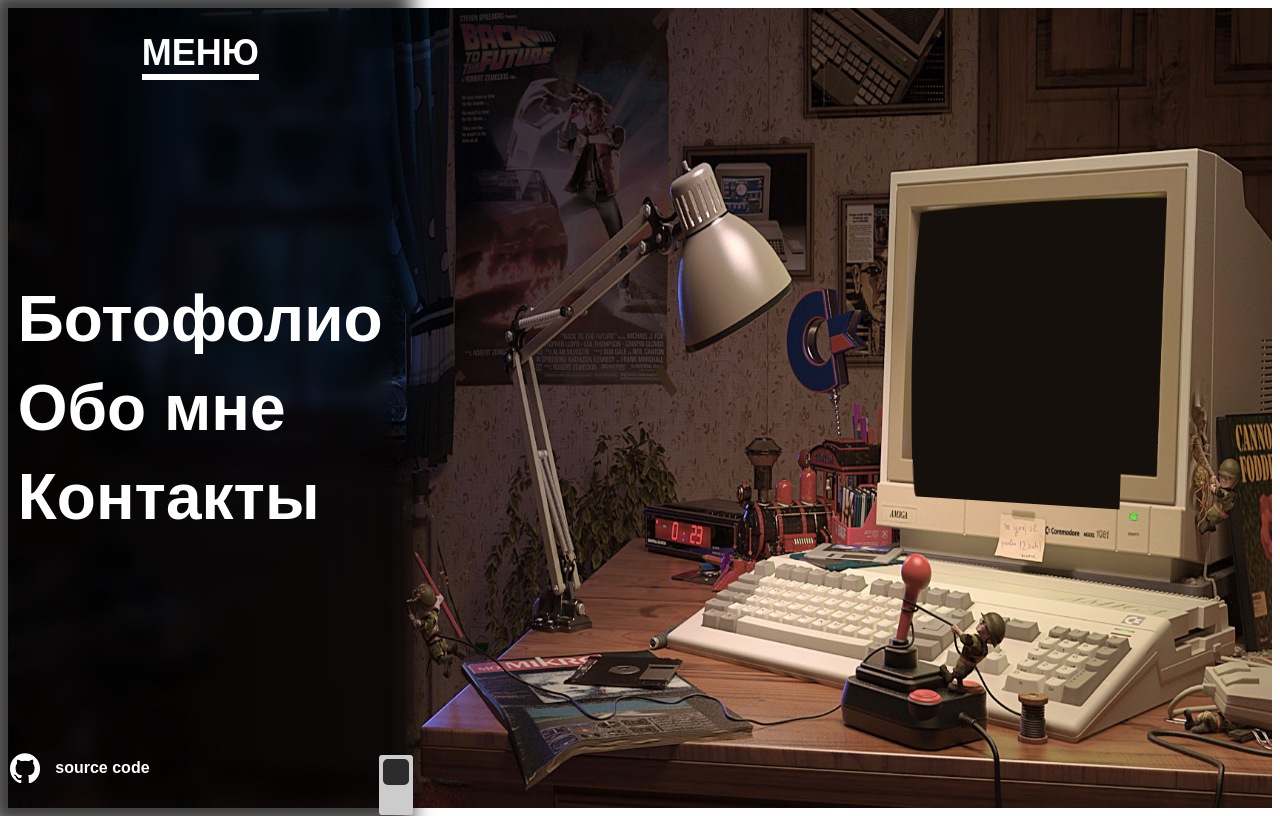
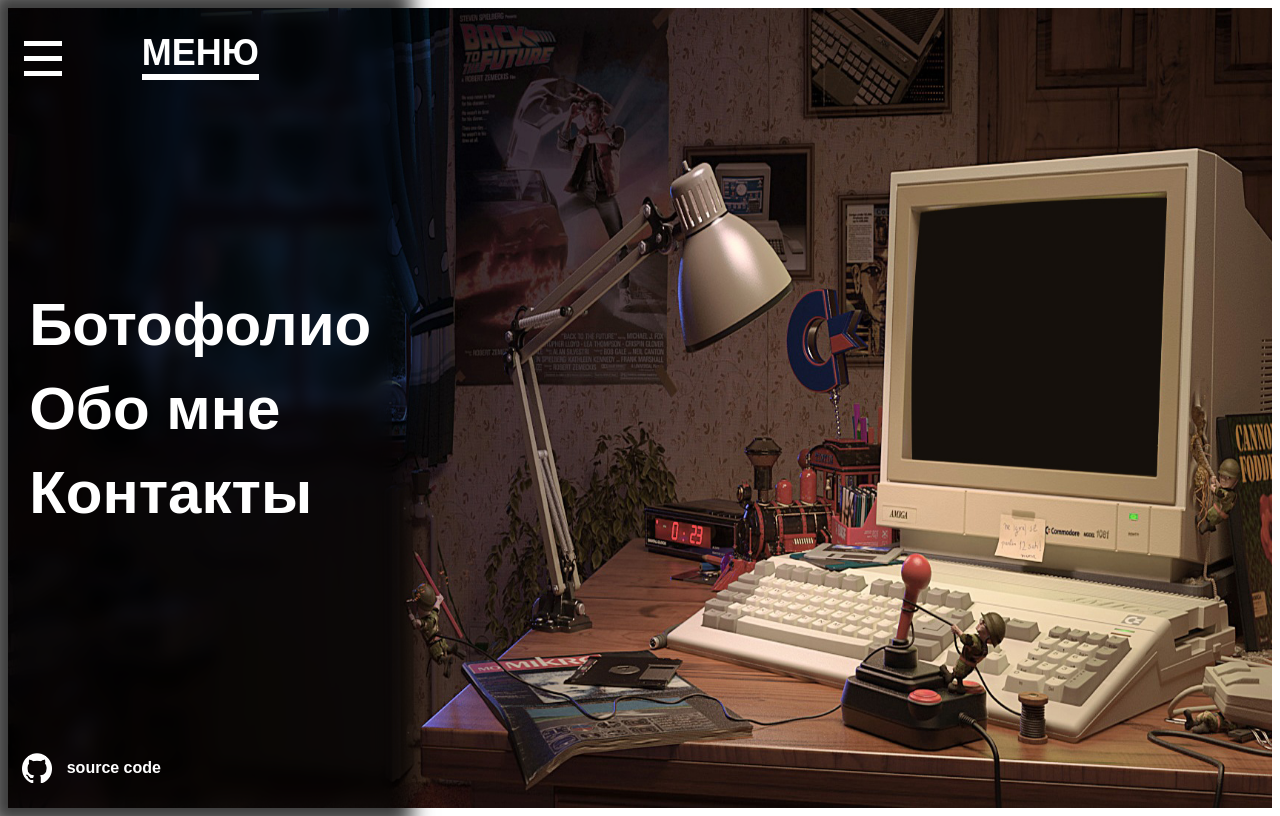
Before and after one commit to febdaynik/febday-site, a React (Create React App) app: page / in a window 1280 px wide. Built offline with nearby package versions, Linux system fonts and the light colour scheme; the HTML template or start-up script is replaced by a standard one.

Commit message:
Небольшое исправление по адаптиву и ограничения для мобильных устройств

```diff
--- a/package.json
+++ b/package.json
@@ -11,6 +11,7 @@
     "react-dom": "^18.3.1",
     "react-draggable": "^4.4.6",
     "react-markdown": "^9.0.1",
+    "react-responsive": "^10.0.0",
     "react-router-dom": "^6.24.0",
     "react-scripts": "^5.0.1",
     "react-type-animation": "^3.2.0",
--- a/src/components/Desktop/desktopPage.js
+++ b/src/components/Desktop/desktopPage.js
@@ -1,3 +1,5 @@
+import { useMediaQuery } from 'react-responsive';
+
 import WatchComponent from './WatchBlock/watch';
 import SettingComponent from './SettingBlock/setting';
 import LanguageComponent from './LanguageBlock/language';
@@ -7,7 +9,12 @@
 export default function DesktopPage() {
     import('../../styles/desktopPage.css')
 
+    const isDesktopOrLaptop = useMediaQuery(
+		{ minDeviceWidth: 1024 },
+	)
+
     return (
+        isDesktopOrLaptop ? (
             <div className='desktop-block'>
                 <header className="desktop-header">
                     <div className="hover-header multi-page-hover">
@@ -27,6 +34,18 @@
                     <DesktopPanelComponent />
                 </div>
             </div>
+        ) : (
+            <div>
+                <h1 style={{
+                    color: "var(--white)",
+                    position: "absolute",
+                    top: "45%", left: "50%",
+                    transform: "translate(-50%, -50%)",
+                    fontSize: "6.5dvb",
+                    textAlign: "center",
+                }}>Данная страница пока что не доступна с мобильного устройства</h1>
+            </div>
+        )
     )
 
 }
--- a/src/components/Menu/menu.js
+++ b/src/components/Menu/menu.js
@@ -1,10 +1,11 @@
 import { motion } from 'framer-motion';
+import { useMediaQuery } from 'react-responsive';
 
 import "../../styles/Menu.css";
 import "../../styles/TransitionPage.css";
-import githubLogo from "../../images/github-mark-white.png"
-import CustomLink from "../AnimateLink"
-import ButtonAnimate from "./buttonAnimate"
+import githubLogo from "../../images/github-mark-white.png";
+import CustomLink from "./AnimateLink";
+import ButtonAnimate from "./buttonAnimate";
 
 
 const animateTemplate = async (
@@ -17,7 +18,7 @@
 	backgroundMenu.classList.add(className);
 	await new Promise(resolve => setTimeout(resolve, duration));
 	backgroundMenu.classList.remove(className);
-}
+};
 
 const animateIn = async () => {
 	if ( localStorage.getItem('animate') !== null && !Number(localStorage.getItem('animate')))
@@ -28,7 +29,7 @@
 	menuBlock.style.opacity = 0;
 
 	return await animateTemplate('background-menu-block-animation', 2800)
-}
+};
 
 const animateOut = async () => {
 	if ( localStorage.getItem('animate') !== null && !Number(localStorage.getItem('animate')) )
@@ -39,14 +40,21 @@
 	menuBlock.style.opacity = 1;
 
 	return await animateTemplate('background-menu-block-out-animation', 3000)
-}
+};
 
 const githubClick = (value) => {
 	window.open("https://github.com/febdaynik/febday-site");
 };
 
+const mobileMenu = () => {
+	document.querySelector('.menu-block').classList.toggle("visible");
+	document.querySelector('.open-menu').classList.toggle("visible");
+};
+
 export default function Menu() {
-
+	const isDesktopOrLaptop = useMediaQuery(
+		{ minDeviceWidth: 1024 },
+	)
 
 	return (
 		<motion.div
@@ -55,7 +63,9 @@
 			onAnimationStart={animateOut}
 			style={{height: "100%", width: "100"}}
 		>
-			<CustomLink to="/desktop" onClick={animateIn} style={{width: "100%", height: "100%", position: "absolute", perspective: "64px", cursor: "auto"}}>
+			{ isDesktopOrLaptop ? (
+				<>
+					<CustomLink to="/desktop" onClick={animateIn} style={{ width: "100%", height: "100%", position: "absolute", perspective: "64px", cursor: "auto" }}>
 						<div className="computer-screen"></div>
 					</CustomLink>
 					<div className="menu-block">
@@ -64,9 +74,9 @@
 								<h1>МЕНЮ</h1>
 							</div>
 							<nav className="menu-block-nav">
-						<div><span><CustomLink to="/desktop/botofolio" onClick={ animateIn }>Ботофолио</CustomLink></span></div>
-						<div><span><CustomLink to="/desktop/about" onClick={ animateIn }>Обо мне</CustomLink></span></div>
-						<div><span><CustomLink to="/desktop/contact" onClick={ animateIn }>Контакты</CustomLink></span></div>
+								<div><span><CustomLink to="/desktop/botofolio" onClick={animateIn}>Ботофолио</CustomLink></span></div>
+								<div><span><CustomLink to="/desktop/about" onClick={animateIn}>Обо мне</CustomLink></span></div>
+								<div><span><CustomLink to="/desktop/contact" onClick={animateIn}>Контакты</CustomLink></span></div>
 							</nav>
 							<div className="menu-footer">
 								<div id="githubbbutton" onClick={githubClick}>
@@ -76,8 +86,33 @@
 							</div>
 						</div>
 						<ButtonAnimate />
-
 					</div>
+				</>
+			) :
+				<>
+					<button className="open-menu" onClick={mobileMenu}>
+						<div className="burger-button"></div>
+					</button>
+					<div className="menu-block">
+						<div>
+							<div className="div-h1-block">
+								<h1>МЕНЮ</h1>
+							</div>
+							<nav className="menu-block-nav">
+								<div><span><CustomLink to="/desktop/botofolio" onClick={animateIn}>Ботофолио</CustomLink></span></div>
+								<div><span><CustomLink to="/desktop/about" onClick={animateIn}>Обо мне</CustomLink></span></div>
+								<div><span><CustomLink to="/desktop/contact" onClick={animateIn}>Контакты</CustomLink></span></div>
+							</nav>
+							<div className="menu-footer">
+								<div id="githubbbutton" onClick={githubClick}>
+									<img src={githubLogo} alt="github logo" />
+									<span>source code</span>
+								</div>
+							</div>
+						</div>
+					</div>
+				</>
+			}
 			<div className="background-menu-block"/>
 		</motion.div>
 	);
--- a/src/styles/Menu.css
+++ b/src/styles/Menu.css
@@ -23,6 +23,9 @@
 	/* overflow: hidden; */
 	box-shadow: 0px 0px 20px 20px #000000c4;
 	backdrop-filter: blur(8px);
+}
+.menu-block.visible {
+	visibility: visible;
 }
 .menu-block > div{
 	height: 100%;
@@ -50,32 +53,71 @@
 	justify-content: center;
 	flex-direction: column;
 	font-weight: 600;
-	font-size: 64px;
+	font-size: 7.5dvb;
 }
-.menu-block-nav > div{
+.menu-block-nav > div {
 	padding: 7.5px;
 }
-.menu-block-nav > div > span:hover{
-	border-bottom: 5px solid #fff;
-	cursor: pointer;
-}
 
-.menu-footer{
+.menu-footer {
 	display: flex;
 	align-items: center;
 	flex-direction: column;
     justify-content: center;
 	font-weight: 800;
 }
-.menu-footer > div{
+.menu-footer > div {
 	display: flex;
 	gap: 15px;
 	align-items: center;
 	cursor: pointer;
 }
-.menu-footer img{
+.menu-footer img {
 	width: 30px;
 	height: 30px;
+}
+
+button.open-menu {
+    width: 50px;
+    height: 100px;
+    position: absolute;
+	z-index: 100;
+	border: none;
+	background: none;
+}
+.open-menu > .burger-button {
+	width: 100%;
+	height: 5px;
+	position: relative;
+	left: 10px;
+	background-color: #fff;
+}
+.open-menu > .burger-button::after, .open-menu > .burger-button::before {
+	content: "";
+	width: 100%;
+	height: 5px;
+	display: block;
+	position: absolute;
+	background-color: #fff;
+	left: 0;
+	transition: .5s ease-out;
+}
+.open-menu > .burger-button::after {
+	top: 15px;
+}
+.open-menu > .burger-button::before {
+	bottom: 15px;
+}
+.open-menu.visible > .burger-button {
+	background-color: transparent;
+}
+.open-menu.visible > .burger-button::after {
+	top: 0;
+	transform: rotate(45deg);
+}
+.open-menu.visible > .burger-button::before {
+	bottom: 0;
+	transform: rotate(-45deg);
 }
 
 .computer-screen{
@@ -90,7 +132,6 @@
 		rotateY(358deg)
 		skewX(358.5deg)
 		skewY(361.5deg);
-	transition: background-image .5s linear;
 
 }
 .computer-screen::after{
@@ -103,7 +144,13 @@
     height: 100%;
 	top: 0;
 	right: 10px;
-	transition: background-image 0.2s ease;
+}
+
+
+/* Hovers */
+.menu-block-nav > div > span:hover {
+	border-bottom: 5px solid #fff;
+	cursor: pointer;
 }
 .computer-screen:hover{
 	background-color: #1f1914;
@@ -111,3 +158,12 @@
 .computer-screen:hover::after{
 	background-color: #1f1914;
 }
+
+/* Media */
+@media screen and (min-width: 320px) and (max-width: 768px) {
+	.menu-block {
+		width: 100%;
+		padding: 0;
+		visibility: hidden;
+	}
+}
--- a/src/styles/buttonAnimate.css
+++ b/src/styles/buttonAnimate.css
@@ -1,5 +1,4 @@
 .button-animate-state{
-	position: absolute;
     position: absolute;
     top: 95%;
     left: 93%;
--- a/src/styles/desktopPanel.css
+++ b/src/styles/desktopPanel.css
@@ -69,6 +69,7 @@
     justify-content: center;
     align-items: center;
     position: relative;
+    cursor: move;
 }
 .terminal-header-block > span {
     font-size: 14px;
@@ -134,6 +135,7 @@
     justify-content: space-between;
     align-items: center;
     z-index: 1;
+    cursor: move;
 }
 .explorer-header-block .explorer-header-title {
     font-size: 14px;
```
Also changed, not shown: src/components/AnimatedRoutes.js (deleted, +0 -26 lines), src/components/Menu/AnimateLink.js (renamed from src/components/AnimateLink.js), 1 other file (tests, documents, lock files or other folders). Lines whose indentation alone changed are shown as unchanged.
